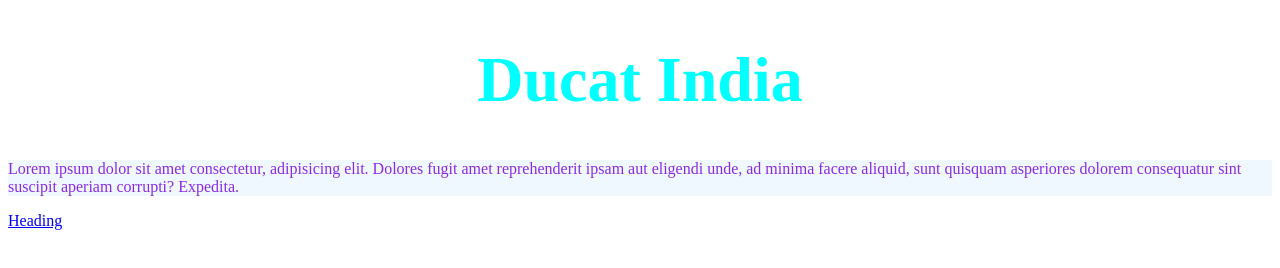
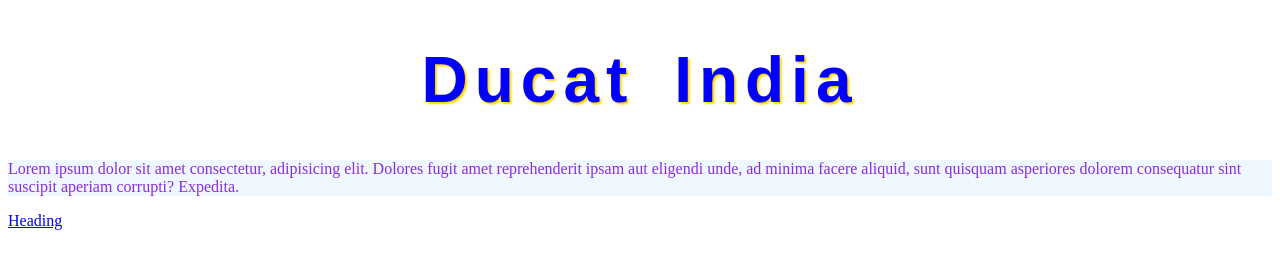
Before and after one commit to codewithamarjeet/css_practice, a plain HTML site: page index.html in a window 1280 px wide. Drawn offline with Linux system fonts and the light colour scheme.

Commit message:
Update style.css

```diff
--- a/style.css
+++ b/style.css
@@ -1,10 +1,15 @@
 h1{
-    color: aqua;
-    text-align: center;
-    font-size: 4rem;
+        color:blue;
+         text-align: center;
+        font-size: 4rem;
+       font-weight: 600;
+       font-family: Arial, Helvetica, sans-serif;
+       word-spacing: 15px;
+       letter-spacing: 7px;
+        text-transform: capitalize;
+        text-shadow: 2px 2px 2px gold;
 }
 p{
     color: blueviolet;
     background-color: aliceblue;
-
 }
```
